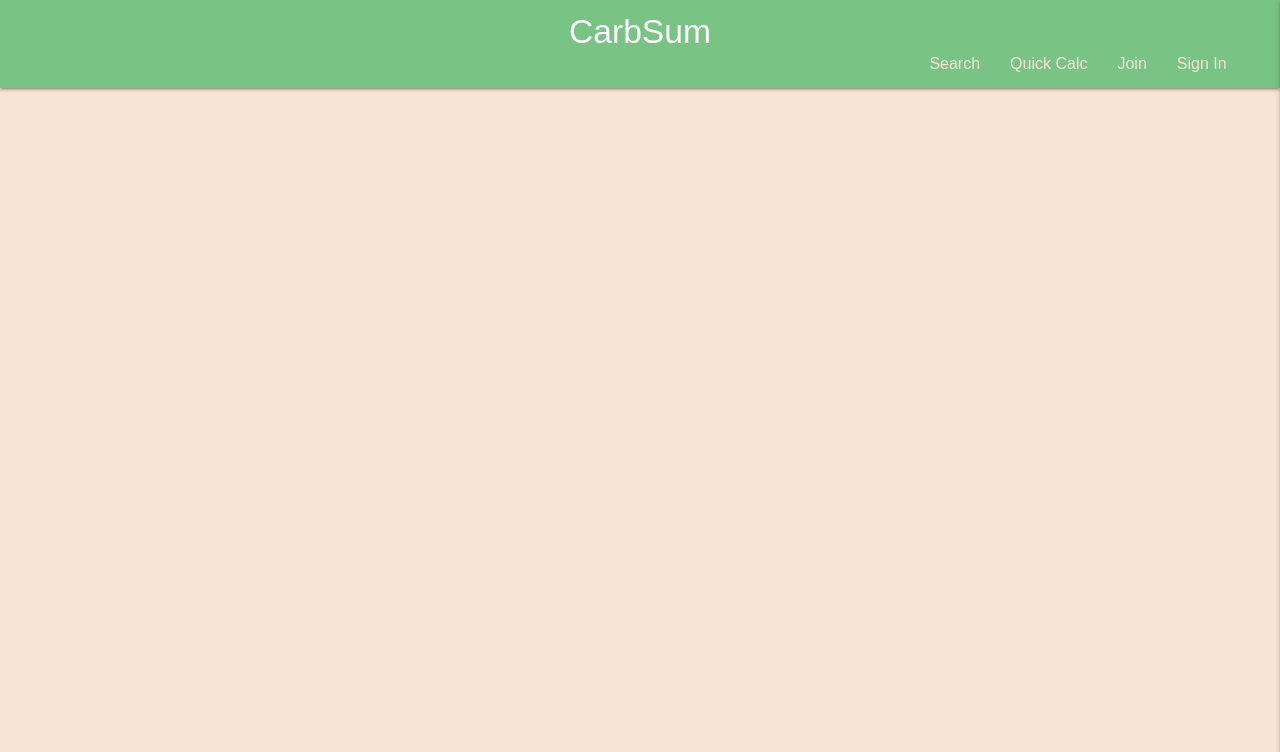
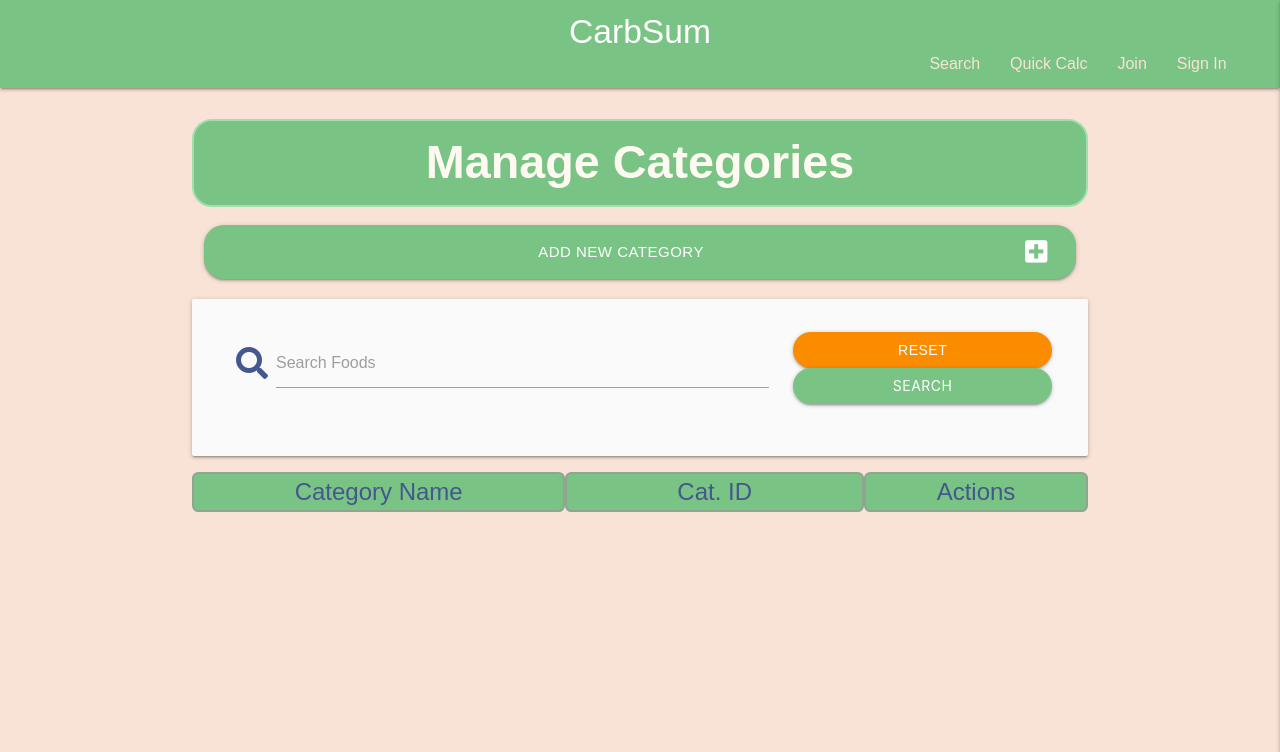
Before and after one commit to KelvenH/CarbSum, a Flask app: page /get_categories in a window 1280 px wide. Shown: the top 752 px of the page. Run offline with Flask 2, Linux system fonts and the light colour scheme; data that the repository does not hold is empty; some libraries are stand-ins or nearby versions; some web fonts are replaced.

Commit message:
added content, structure and styling to manage categories

```diff
--- a/static/css/style.css
+++ b/static/css/style.css
@@ -293,7 +293,6 @@ nav ul a,
     grid-template-columns: 5;
     grid-gap: 0;
     row-gap: 0.25vh;
-    /*-- CSS BEAUTIFIER AUTO-STYLING GRID-LAYOUT ON SINGLE ROW???--*/
     grid-template-areas:
     "A1  A1   A1   A4   A4"
     "B1  B2   B2   B4   B5"
@@ -604,3 +603,62 @@ ul.dropdown-content.select-dropdown li span {
 #add-food-tag {
     grid-area: AC2;
 }
+
+
+/*--Manage Categories. --*/
+
+.cat-cd-title {
+    border: 2px solid var(--green_silver);
+    background: var(--green_emerald);
+    display:inline-block;
+    border-radius: 0.5vw;
+    padding: 1vh 1vw;
+    text-align:center;
+}
+
+.title-row {
+    margin-bottom:0.5vh;
+}
+
+.cat-row-wrap {
+    border: 2px solid var(--green_silver);
+    background: var(--green_celadon);
+    margin-bottom:0.5vh;
+    padding: 0.25vh 0;
+}
+
+.cat-cd-value {
+
+
+}
+
+
+/*--
+
+#category-card-admin > * {
+    padding: 0 0.5vw;
+}
+
+.cat-cd-label {
+    border: 2px solid var(--green_silver);
+    text-align:center;
+    background-color:var(--green_celadon);
+}
+
+.cat-cd-value {
+    border: 2px solid var(--green_silver);
+    text-align:center;
+}
+
+.cat-cd-name {
+    grid-area:CA1;
+}
+
+.cat-cd-id {
+    grid-area:CA2;
+}
+
+.cat-cd-btn-wrapper {
+    grid-area:CA3;
+}
+--*/
--- a/templates/manage_categories.html
+++ b/templates/manage_categories.html
@@ -1,10 +1,50 @@
 {% extends "base.html" %}
 {% block content %}
 
-    {% for category in categories %}
-        {{ category._id }}<br>
-        {{ category.cat_name }}<br>
+<h3 class="center-align title-txt filled-box">Manage Categories</h3>
 
-    {% endfor %}
+<div class="row">
+    <div class="col s12 center-align">
+        <a href="" class="btn-large btn-green">
+            Add New Category<i class="fas fa-plus-square right"></i>
+        </a>
+    </div>
+</div>
+
+<div class="row card-panel grey lighten-5">
+    <form action="" method="POST" class="col s12">
+        <div class="row valign-wrapper center-align">
+            <div class="input-field col s12 m8">
+                <i class="fas fa-search prefix"></i>
+                <input type="text" name="query" id="query" class="validate" minlength="3" required>
+                <label for="query">Search Foods</label>
+            </div>
+            <div class="col s12 m4">
+                <a href="{{ url_for('get_categories') }}" class="orange darken-1 btn text-shadow">Reset</a>
+                <button type="submit" class="btn btn-green text-shadow">Search</i>
+                </button>
+            </div>
+        </div>
+    </form>
+</div>
+
+
+<div id="category-card-admin">
+    <div class="row title-row">
+        <div class="col s5 large-label cat-cd-title">Category Name</div>
+        <div class="col s4 large-label cat-cd-title">Cat. ID</div>
+        <div class="col s3 large-label cat-cd-title">Actions</div>
+    </div>
+        {% for category in categories %}
+        <div class="row cat-row-wrap valign-wrapper">
+            <div id="cat-cd-name" class="col s5 large-label cat-cd-value">{{ category.cat_name }}</div>
+            <div id="cat-cd-id" class="col s4 cat-cd-value"> {{ category._id }}</div>
+            <div id="cat-cd-btn-wrapper" class="col s3 cat-cd-value">
+                <a class="btn-small">Edit</a>
+                <a class="btn-small">Delete</a>
+            </div>
+        </div> <!--close looped row-->
+        {% endfor %}
+</div>
 
 {% endblock %}
```
